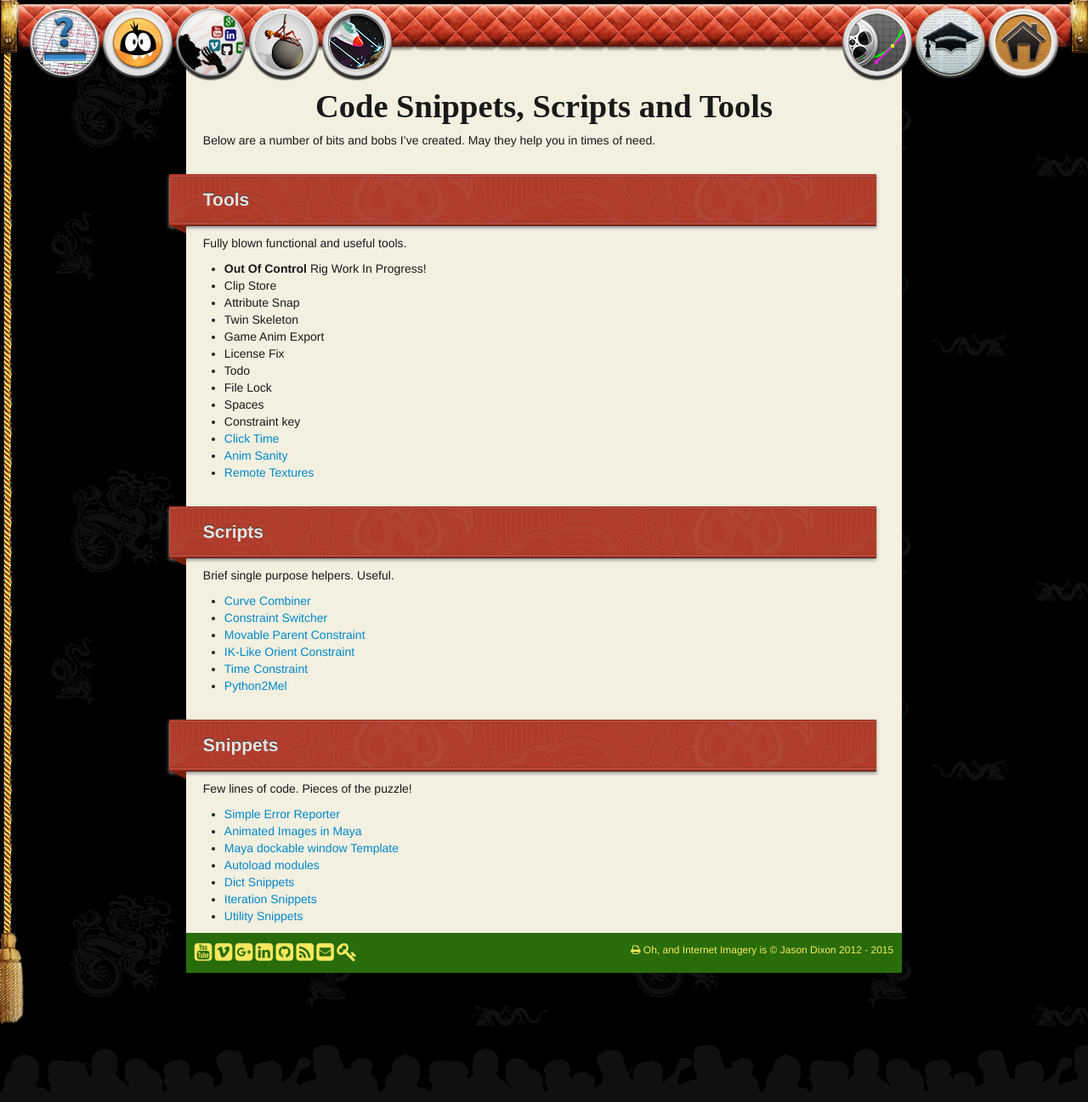
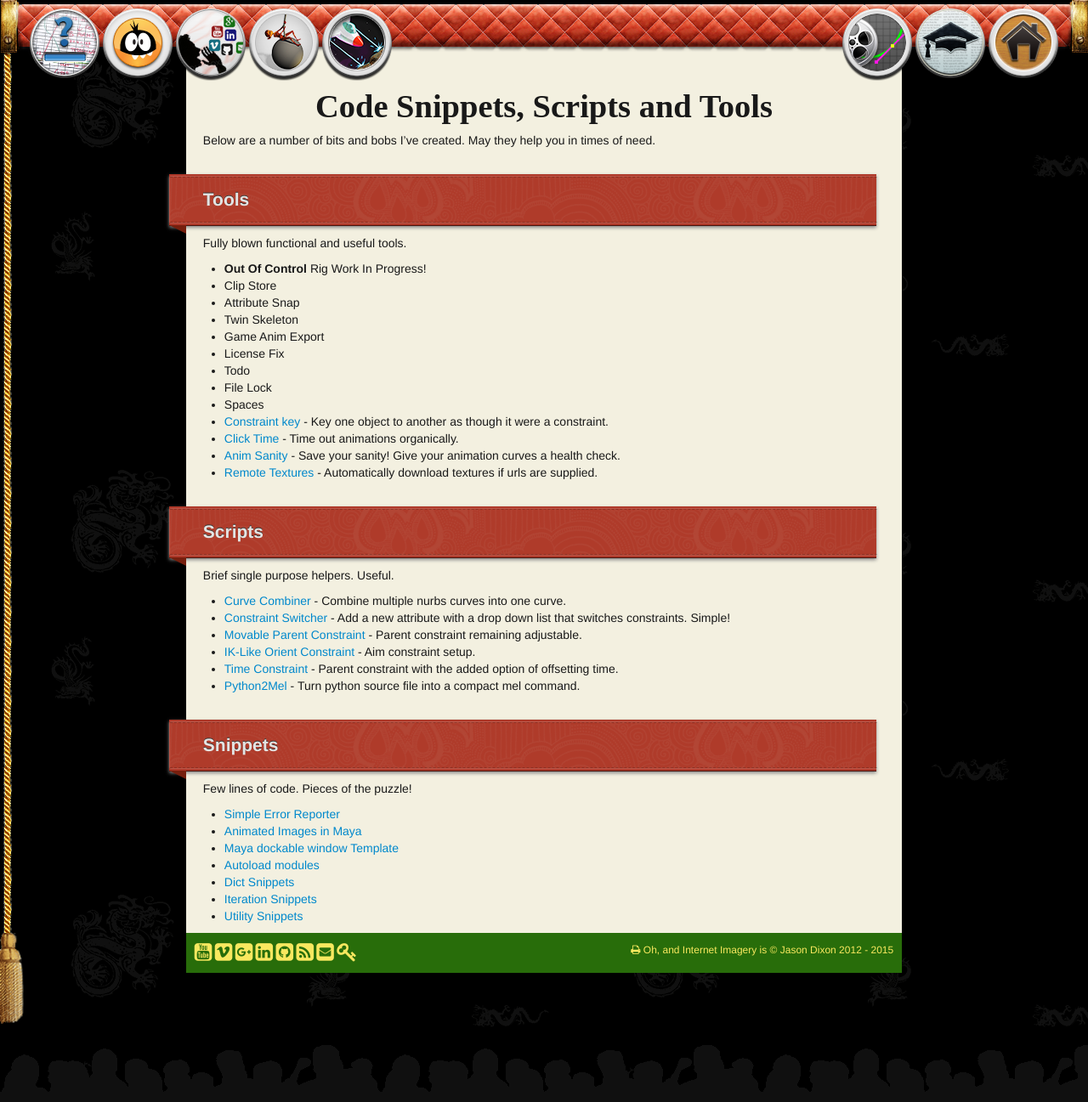
Before and after one commit to internetimagery/internetimagery.github.io, a Jekyll site: the page built from python/index.md, in a window 1280 px wide. Shown: the whole page at 85% size. Built offline with Jekyll 4.4.1, drawn with Linux system fonts in a browser that asks for light colours; nearby versions of some CDN libraries; some web fonts are replaced.

Commit message:
added consrtraint key

```diff
--- a/python/index.md
+++ b/python/index.md
@@ -21,21 +21,21 @@ Fully blown functional and useful tools.
 * Todo
 * File Lock
 * Spaces
-* Constraint key
-* [Click Time](clicktime)
-* [Anim Sanity](animsanity)
-* [Remote Textures](remotetextures)
+* [Constraint key](constraintkey) - Key one object to another as though it were a constraint.
+* [Click Time](clicktime) - Time out animations organically.
+* [Anim Sanity](animsanity) - Save your sanity! Give your animation curves a health check.
+* [Remote Textures](remotetextures) - Automatically download textures if urls are supplied.
 
 ### Scripts
 
 Brief single purpose helpers. Useful.
 
-* [Curve Combiner](curvecombine)
-* [Constraint Switcher](switchconstraint)
-* [Movable Parent Constraint](parentconstraint)
-* [IK-Like Orient Constraint](orientconstraint)
-* [Time Constraint](timeconstraint)
-* [Python2Mel](py2mel)
+* [Curve Combiner](curvecombine) - Combine multiple nurbs curves into one curve.
+* [Constraint Switcher](switchconstraint) - Add a new attribute with a drop down list that switches constraints. Simple!
+* [Movable Parent Constraint](parentconstraint) - Parent constraint remaining adjustable.
+* [IK-Like Orient Constraint](orientconstraint) - Aim constraint setup.
+* [Time Constraint](timeconstraint) - Parent constraint with the added option of offsetting time.
+* [Python2Mel](py2mel) - Turn python source file into a compact mel command.
 
 ### Snippets
 
```
Also changed, not shown: python/clicktime.md (+2 -0 lines), python/constraintkey.md (added, +30 -0 lines), python/img/constraintkey.jpg (added).
